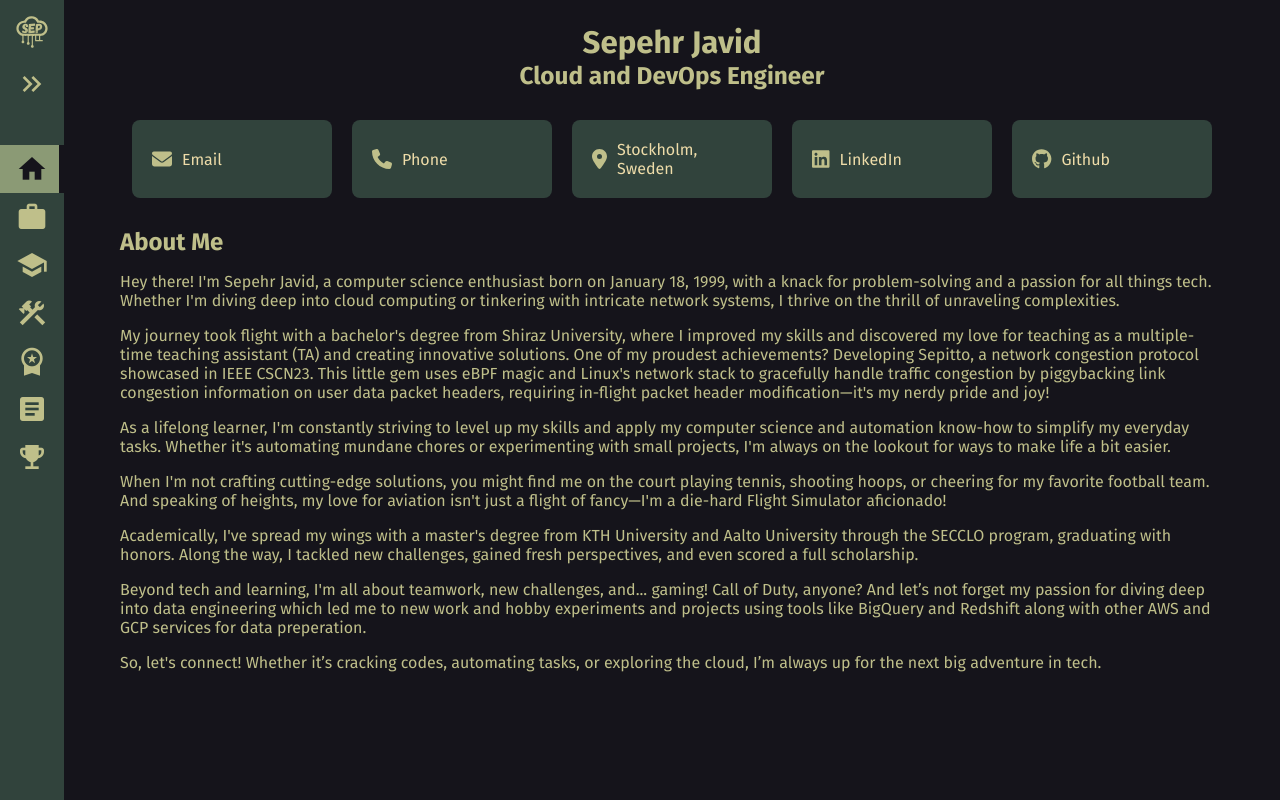
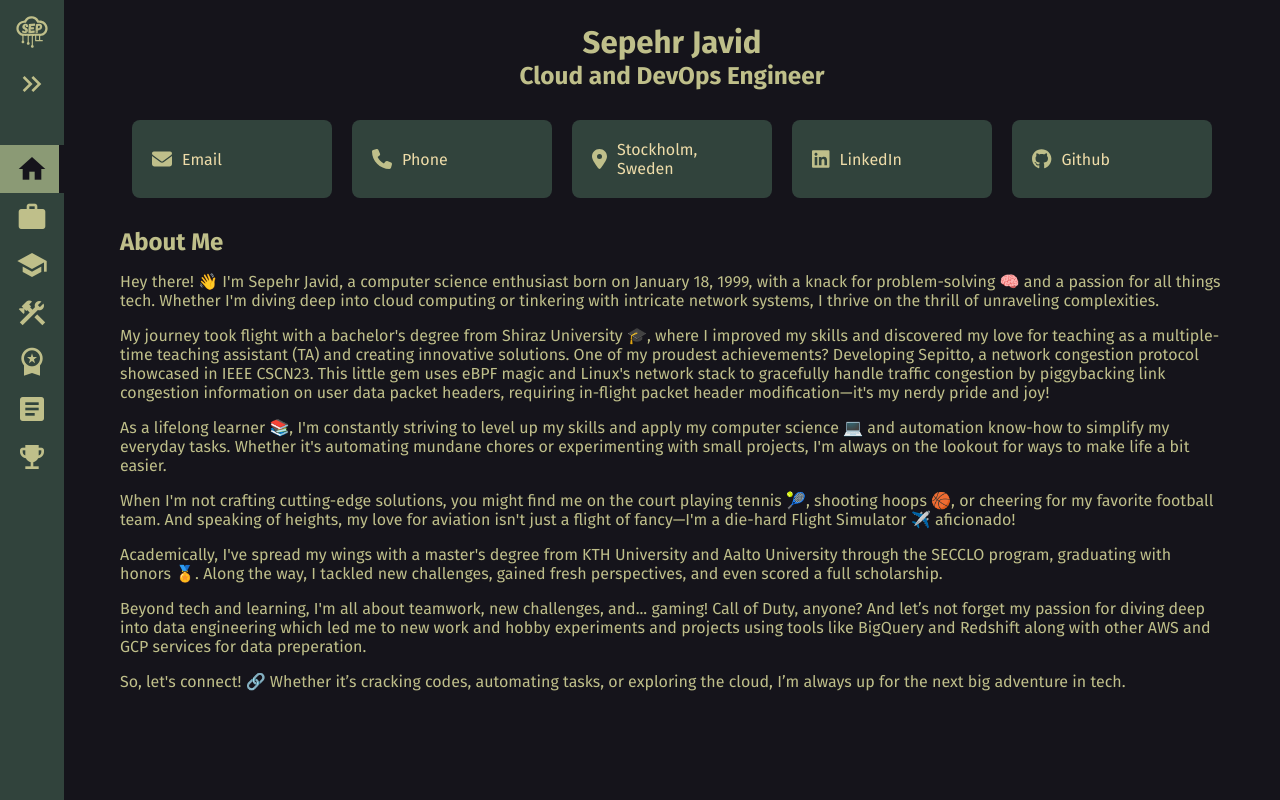
Before and after one commit to sepehrjavid/sepehrjavid-website, a Vue app: page / in a window 1280 px wide. Built offline with nearby package versions, Linux system fonts and the light colour scheme.

Commit message:
add emojis

```diff
--- a/src/views/Home.vue
+++ b/src/views/Home.vue
@@ -15,12 +15,13 @@
         </div>
         <div class="about-me">
             <h2 class="about-me-title">About Me</h2>
-            <p> Hey there! I'm Sepehr Javid, a computer science enthusiast born on January 18, 1999, with a knack for
-                problem-solving and a passion for all things tech. Whether I'm diving deep into cloud computing or
+            <p> Hey there! 👋 I'm Sepehr Javid, a computer science enthusiast born on January 18, 1999, with a knack for
+                problem-solving 🧠 and a passion for all things tech. Whether I'm diving deep into cloud computing or
                 tinkering
                 with intricate network systems, I thrive on the thrill of unraveling complexities.</p>
 
-            <p> My journey took flight with a bachelor's degree from Shiraz University, where I improved my skills and
+            <p> My journey took flight with a bachelor's degree from Shiraz University 🎓, where I improved my skills
+                and
                 discovered my love for teaching as a multiple-time teaching assistant (TA) and creating innovative
                 solutions. One of my proudest achievements? Developing Sepitto, a network congestion protocol showcased
                 in
@@ -28,20 +29,21 @@
                 congestion by piggybacking link congestion information on user data packet headers, requiring in-flight
                 packet header modification—it's my nerdy pride and joy! </p>
 
-            <p> As a lifelong learner, I'm constantly striving to level up my skills and apply my computer science and
+            <p> As a lifelong learner 📚, I'm constantly striving to level up my skills and apply my computer science 💻
+                and
                 automation know-how to simplify my everyday tasks. Whether it's automating mundane chores or
                 experimenting
                 with small projects, I'm always on the lookout for ways to make life a bit easier. </p>
 
-            <p> When I'm not crafting cutting-edge solutions, you might find me on the court playing tennis, shooting
-                hoops,
+            <p> When I'm not crafting cutting-edge solutions, you might find me on the court playing tennis 🎾, shooting
+                hoops 🏀,
                 or cheering for my favorite football team. And speaking of heights, my love for aviation isn't just a
                 flight
-                of fancy—I'm a die-hard Flight Simulator aficionado! </p>
+                of fancy—I'm a die-hard Flight Simulator ✈️ aficionado! </p>
 
             <p> Academically, I've spread my wings with a master's degree from KTH University and Aalto University
                 through
-                the SECCLO program, graduating with honors. Along the way, I tackled new challenges, gained fresh
+                the SECCLO program, graduating with honors 🏅. Along the way, I tackled new challenges, gained fresh
                 perspectives, and even scored a full scholarship. </p>
 
             <p> Beyond tech and learning, I'm all about teamwork, new challenges, and... gaming! Call of Duty,
@@ -51,7 +53,8 @@
                 for
                 data preperation.
             </p>
-            <p> So, let's connect! Whether it’s cracking codes, automating tasks, or exploring the cloud, I’m always up
+            <p> So, let's connect! 🔗 Whether it’s cracking codes, automating tasks, or exploring the cloud, I’m always
+                up
                 for the next big adventure in tech. </p>
         </div>
     </main>
```
